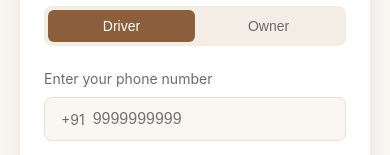
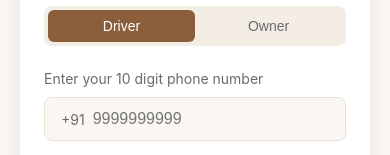
Before and after one commit to shaylatyagi/MG, a React (Create React App) app in the folder frontend/: page /login in a window 390 px wide. Shown: the part 359-514 px from the top of the page. Built offline with nearby package versions, Linux system fonts and the light colour scheme.

Commit message:
Phone number limit

```diff
--- a/frontend/src/pages/Login.js
+++ b/frontend/src/pages/Login.js
@@ -11,10 +11,10 @@ export default function Login() {
   const [error, setError] = useState('');
   const navigate = useNavigate();
 
-  // OTP input ke liye reference create kar rahe hain
+  // OTP input ke liye reference
   const otpInputRef = useRef(null);
 
-  // Jaise hi step 'otp' hoga, apne aap OTP wale dabbe par focus chala jayega
+  // OTP wale step par aate hi auto-focus karna
   useEffect(() => {
     if (step === 'otp' && otpInputRef.current) {
       otpInputRef.current.focus();
@@ -30,7 +30,7 @@ export default function Login() {
 
     setLoading(true);
     try {
-      // API call yahan aayegi jab backend ready ho
+      // API call yahan aayegi (abhi testing ke liye timeout hai)
       // await axios.post('/api/send-otp', { phone, role });
       await new Promise(resolve => setTimeout(resolve, 500));
       setStep('otp');
@@ -50,7 +50,7 @@ export default function Login() {
 
     setLoading(true);
     try {
-      // API call yahan aayegi jab backend ready ho
+      // API call yahan aayegi
       // await axios.post('/api/verify-otp', { phone, otp, role });
       await new Promise(resolve => setTimeout(resolve, 500));
 
@@ -66,6 +66,7 @@ export default function Login() {
     }
   };
 
+  // Sirf numbers allow karne aur length check karne wala function
   const handleNumericInput = (e, setter, max) => {
     const value = e.target.value.replace(/\D/g, '');
     if (value.length <= max) {
@@ -96,7 +97,7 @@ export default function Login() {
 
         {step === 'phone' ? (
           <>
-            <p style={styles.label}>Enter your phone number</p>
+            <p style={styles.label}>Enter your 10 digit phone number</p>
             <div style={styles.inputWrapper}>
               <span style={styles.prefix}>+91</span>
               <input
@@ -106,6 +107,7 @@ export default function Login() {
                 value={phone}
                 onChange={(e) => handleNumericInput(e, setPhone, 10)}
                 onKeyDown={(e) => e.key === 'Enter' && sendOtp()}
+                maxLength={10}
                 autoFocus
               />
             </div>
@@ -116,7 +118,7 @@ export default function Login() {
           </>
         ) : (
           <>
-            <p style={styles.label}>Enter the OTP sent to +91 {phone}</p>
+            <p style={styles.label}>Enter the 6-digit OTP sent to +91 {phone}</p>
             <input
               ref={otpInputRef}
               style={styles.otpInput}
@@ -125,6 +127,7 @@ export default function Login() {
               value={otp}
               onChange={(e) => handleNumericInput(e, setOtp, 6)}
               onKeyDown={(e) => e.key === 'Enter' && verifyOtp()}
+              maxLength={6}
             />
             {error && <p style={styles.error}>{error}</p>}
             <button style={styles.btn} onClick={verifyOtp} disabled={loading}>
@@ -140,6 +143,7 @@ export default function Login() {
   );
 }
 
+// Mobile Responsive Styles
 const styles = {
   container: {
     minHeight: '100vh',
```
